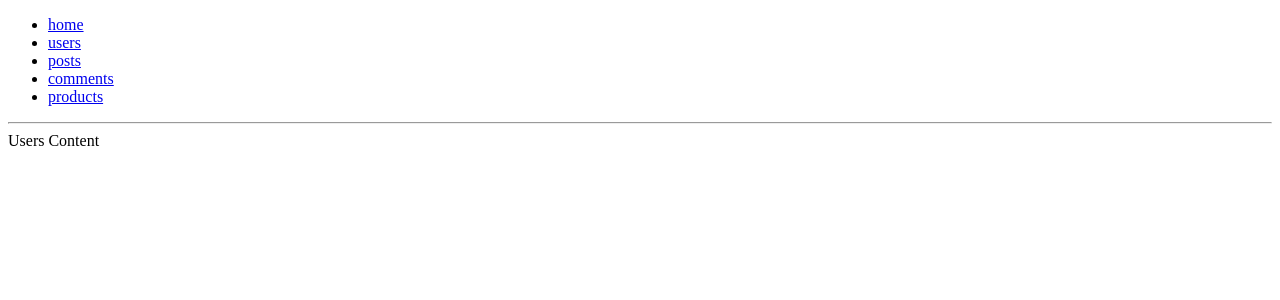
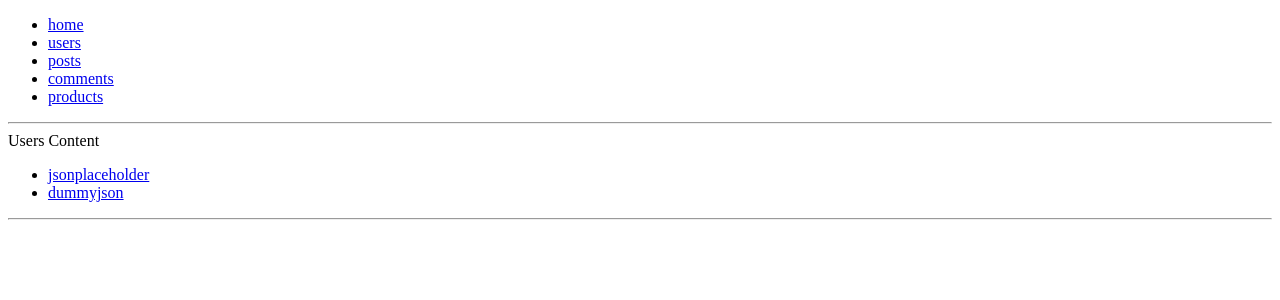
Before and after one commit to Koranech/my-project, a React (Vite) app: page /users in a window 1280 px wide. Shown: the top 300 px of the page. Built offline with nearby package versions, Linux system fonts and the light colour scheme.

Commit message:
hw3/task2

```diff
--- /dev/null
+++ b/src/pages/Comments/CommentsFromJSONPlaceholder.tsx
@@ -0,0 +1,10 @@
+
+const CommentsFromJsonPlaceholder = () => {
+    return (
+        <div>
+            Comments From JSONPlaceholder
+        </div>
+    );
+};
+
+export default CommentsFromJsonPlaceholder;
--- a/src/pages/CommentsPage.tsx
+++ b/src/pages/CommentsPage.tsx
@@ -1,9 +1,15 @@
+import {Link, Outlet} from "react-router-dom";
 
 
 const CommentsPage = () => {
     return (
         <div>
             Comments Content
+            <ul>
+                <li><Link to={'jsonplaceholder'}>jsonplaceholder</Link></li>
+            </ul>
+            <hr/>
+            <Outlet/>
         </div>
     );
 };
--- /dev/null
+++ b/src/pages/Posts/PostsFromDummyJSON.tsx
@@ -0,0 +1,10 @@
+
+const PostsFromDummyJson = () => {
+    return (
+        <div>
+            Posts From DummyJSON
+        </div>
+    );
+};
+
+export default PostsFromDummyJson;
--- /dev/null
+++ b/src/pages/Posts/PostsFromJSONPlaceholder.tsx
@@ -0,0 +1,10 @@
+
+const PostsFromJsonPlaceholder = () => {
+    return (
+        <div>
+            Posts From JSONPlaceholder
+        </div>
+    );
+};
+
+export default PostsFromJsonPlaceholder;
--- a/src/pages/PostsPage.tsx
+++ b/src/pages/PostsPage.tsx
@@ -1,9 +1,16 @@
+import {Link, Outlet} from "react-router-dom";
 
 
 const PostsPage = () => {
     return (
         <div>
             Posts Content
+            <ul>
+                <li><Link to={'jsonplaceholder'}>jsonplaceholder</Link></li>
+                <li><Link to={'dummyjson'}>dummyjson</Link></li>
+            </ul>
+            <hr/>
+            <Outlet/>
         </div>
     );
 };
--- /dev/null
+++ b/src/pages/Users/UsersFromDummyJSON.tsx
@@ -0,0 +1,10 @@
+
+const UsersFromDummyJson = () => {
+    return (
+        <div>
+            Users From DummyJSON
+        </div>
+    );
+};
+
+export default UsersFromDummyJson;
--- /dev/null
+++ b/src/pages/Users/UsersFromJSONPlaceholder.tsx
@@ -0,0 +1,11 @@
+
+
+const UsersFromJsonPlaceholder = () => {
+    return (
+        <div>
+            Users From JsonPlaceholder
+        </div>
+    );
+};
+
+export default UsersFromJsonPlaceholder;
--- a/src/pages/UsersPage.tsx
+++ b/src/pages/UsersPage.tsx
@@ -1,9 +1,16 @@
+import {Link, Outlet} from "react-router-dom";
 
 
 const UsersPage = () => {
     return (
         <div>
             Users Content
+            <ul>
+                <li><Link to={'jsonplaceholder'}>jsonplaceholder</Link></li>
+                <li><Link to={'dummyjson'}>dummyjson</Link></li>
+            </ul>
+            <hr/>
+            <Outlet/>
         </div>
     );
 };
```
Also changed, not shown: src/router/routes.tsx (+16 -3 lines), 1 other file (tests, documents, lock files or other folders).
